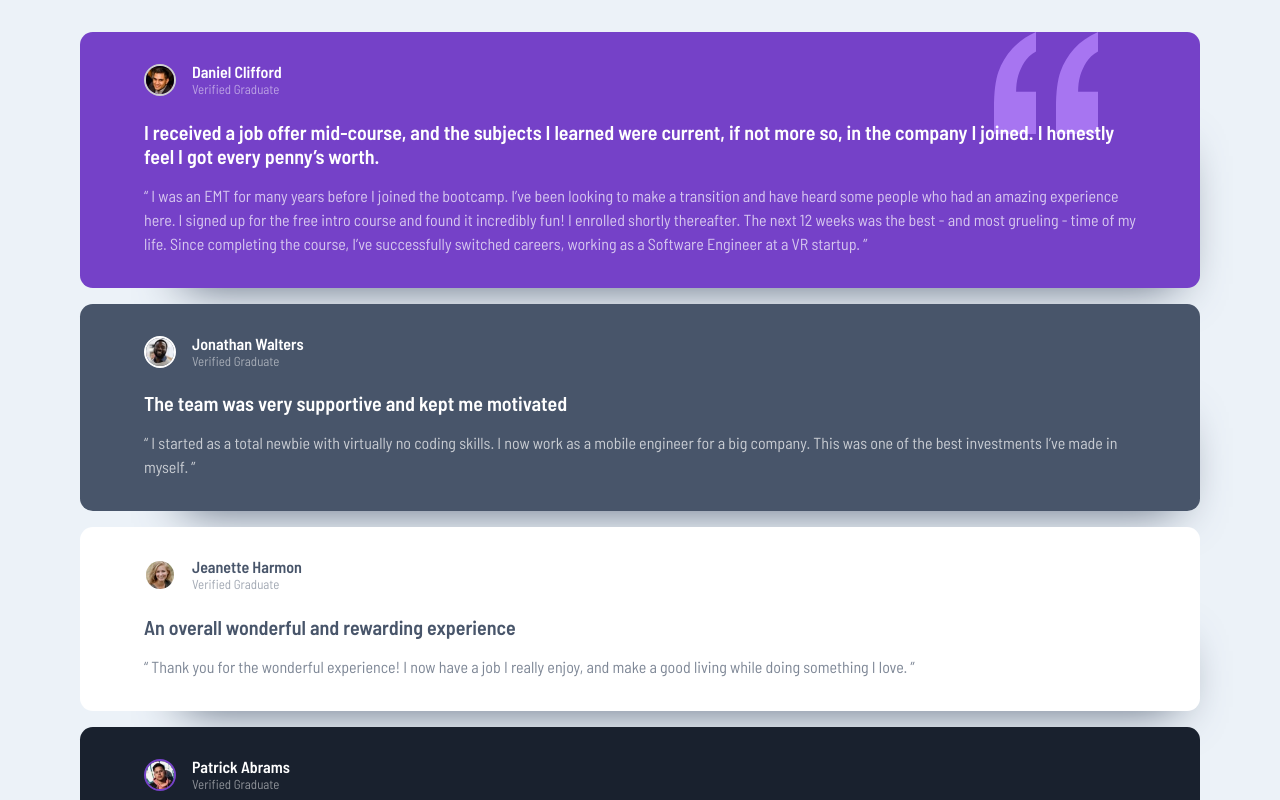
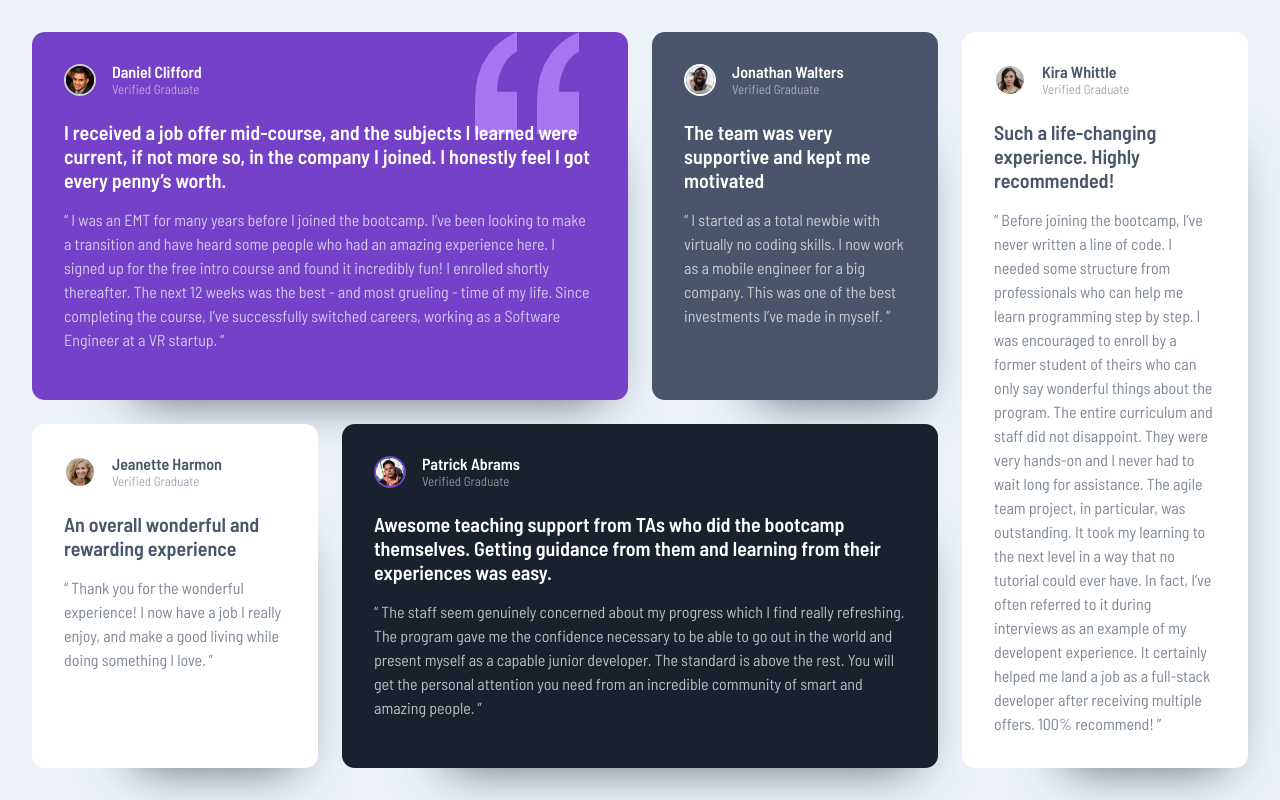
Before and after one commit to davyd-souza/testimonial-grid, a website built with Vite: page src/index.html in a window 1280 px wide. Shown: the top 800 px of the page. Built offline with nearby package versions, Linux system fonts and the light colour scheme.

Commit message:
feat: add grid layout for screen sizes

```diff
--- a/src/style.css
+++ b/src/style.css
@@ -93,12 +93,11 @@ body {
 }
 
 main {
-	--max-width: 70rem;
-	--container-padding: 2rem;
+	--max-width: 90rem;
 
-	max-width: min(
+	width: min(
 		var(--max-width),
-		100% - (var(--container-padding) * 2)
+		95%
 	);
 	margin-inline: auto;
 
@@ -108,7 +107,7 @@ main {
 
 /* Testimonial */
 .testimonial {
-	padding: 2em 4em;
+	padding: 2em;
 
 	border-radius: .8rem;
 
@@ -146,6 +145,64 @@ main {
 .testimonial__review { opacity: 0.7; }
 
 
+/* Grid Layout */
+.testimonial:nth-child(1) { grid-area: one }
+.testimonial:nth-child(2) { grid-area: two }
+.testimonial:nth-child(3) { grid-area: three }
+.testimonial:nth-child(4) { grid-area: four }
+.testimonial:nth-child(5) { grid-area: five }
+
+.grid {
+	grid-template-areas:
+		"one"
+		"two"
+		"three"
+		"four"
+		"five";
+}
+
+/* > 528px */
+@media screen and (min-width: 33em) {
+	.grid {
+		grid-template-areas:
+			"one one"
+			"two three"
+			"five five"
+			"four four";
+	}
+}
+
+/* > 608px */
+@media screen and (min-width: 38em) {
+	.grid {
+		grid-template-areas:
+			"one one"
+			"two five"
+			"three five"
+			"four four";
+	}
+}
+
+/* > 848px */
+@media screen and (min-width: 53em) {
+	.grid {
+		grid-template-areas:
+			"one one two"
+			"five five five"
+			"three four four";
+	}
+}
+
+/* > 1200px */
+@media screen and (min-width: 75em) {
+	.grid {
+		grid-template-areas:
+		"one one two five"
+		"three four four five";
+	}
+}
+
+
 
 /* UTILITY CLASSES */
 /* Layout */
@@ -158,7 +215,8 @@ main {
 
 .grid {
 	display: grid;
-	gap: 1rem;
+	grid-auto-columns: 1fr;
+	gap: 1.5rem;
 }
 
 /* Background */
```
